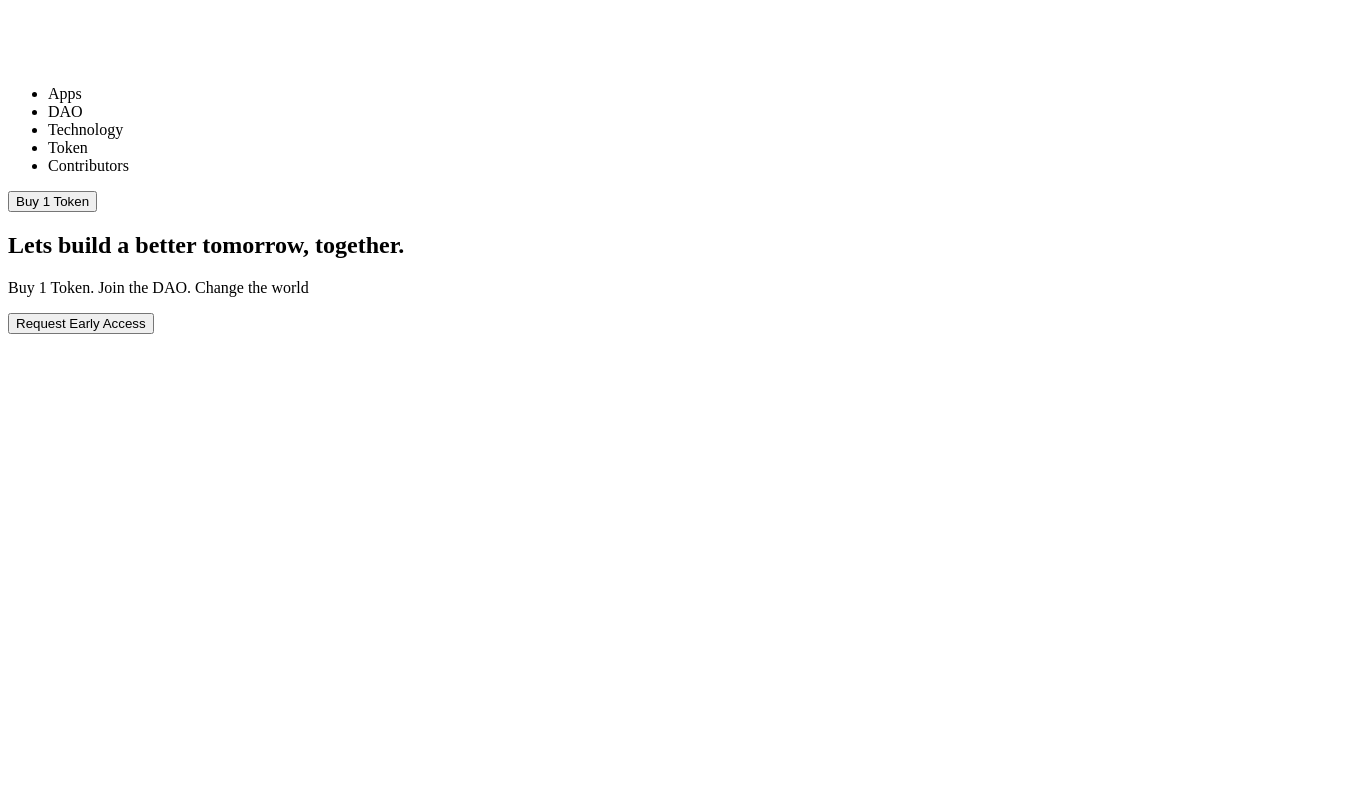
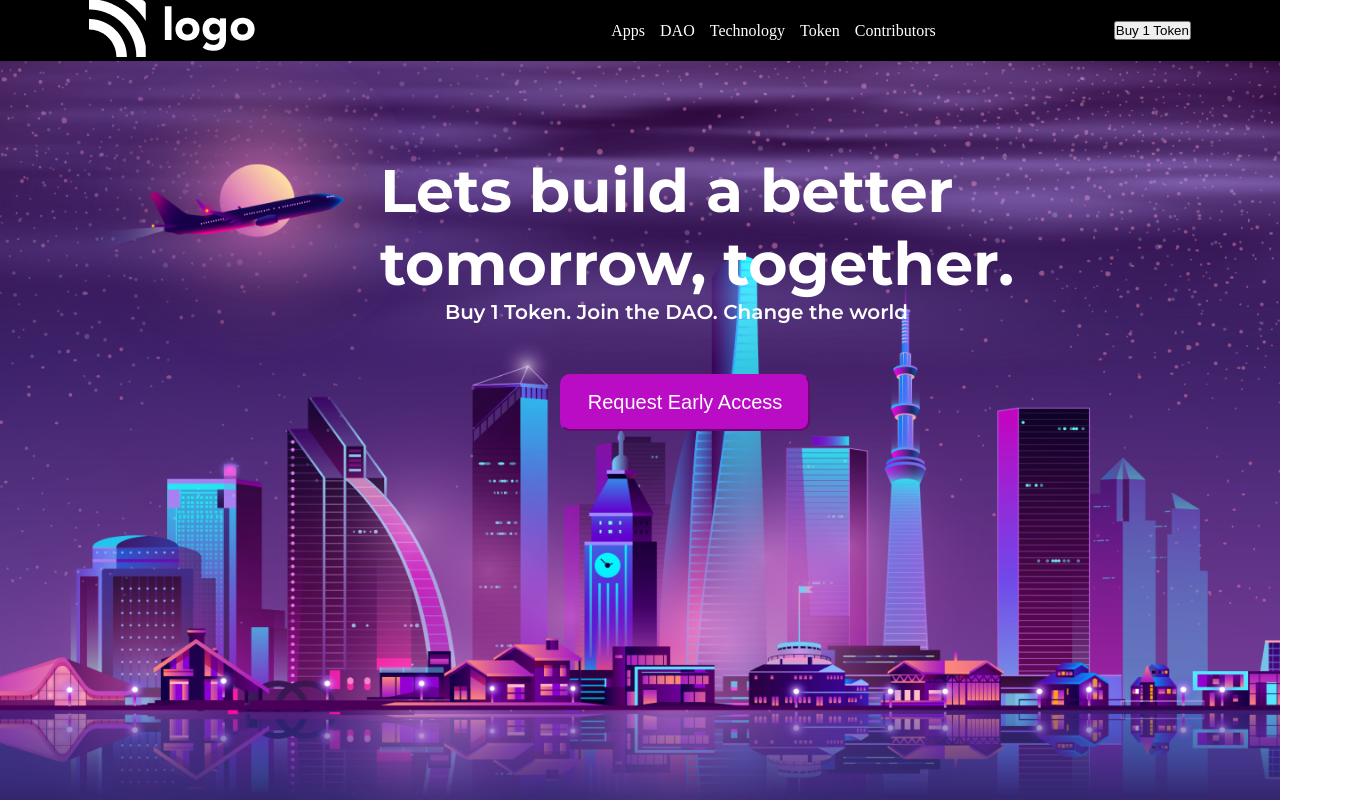
Before and after one commit to uttej528/webbootcamp2.o, a plain HTML site: page FSJS_2.0_Projects/FSJS 2.0 Project 02/index.html in a window 1280 px wide. Shown: the whole page, 1345 px wide, since content can reach past the window. Drawn offline with Linux system fonts and the light colour scheme.

Commit message:
Update style.css

```diff
--- a/FSJS_2.0_Projects/FSJS 2.0 Project 02/style.css
+++ b/FSJS_2.0_Projects/FSJS 2.0 Project 02/style.css
@@ -1,2 +1,67 @@
 /* You can not modify anything in the HTML */
 /* You can only modify the CSS file */
+
+
+*{
+  padding: 0;
+  margin: 0;
+}
+
+/*.............. navigation bar........ */
+ .navbar
+{
+  display:flex;
+  background-color:black;
+  justify-content:space-around;
+  align-items: center;
+  }
+
+ul{
+  display: inline-flex;
+  list-style-type: none;
+  column-gap: 15px;
+  color:white;
+}
+
+/* ..................background image........... */
+.container{
+     color: #ffffff;
+    background-image: url("./assets/bg.png");
+    background-size: 100% 100%;
+    height: 100vh;
+    width: 100vw;
+}
+.hero
+{
+    font-family:'Montserrat' , sans-serif ;
+     padding-left: 380px;
+     padding-top: 93px;
+
+}
+
+.hero h1
+{
+     font-size: 60px;
+     width: 700px;
+}
+
+.hero p
+{
+  font-size: 20px;
+  position: relative;
+  left: 65px;
+}
+.hero button
+{
+  position: relative;
+  left: 180px;
+  margin-top: 50px;
+  padding: 15px;
+  width: 250px;
+  background-color: #ba0cc5;
+  color:white;
+  font-size: 20px;
+  border-color: #ba0cc5;
+  border-radius: 10px;
+
+}
```
